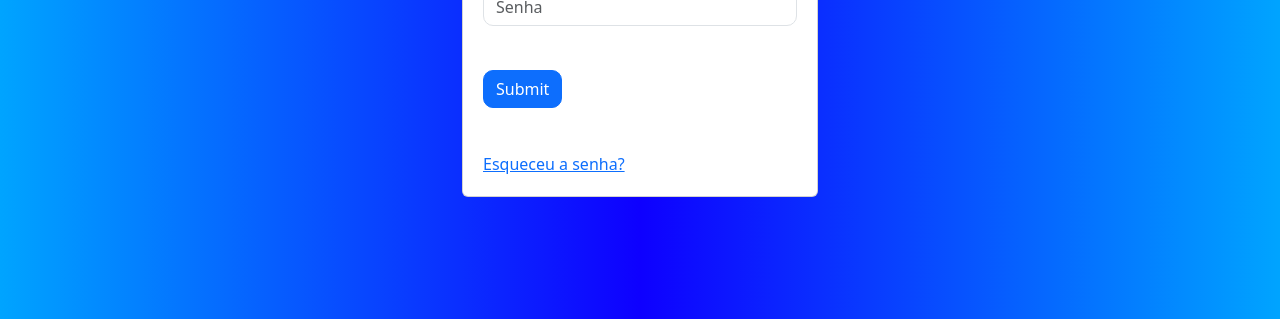
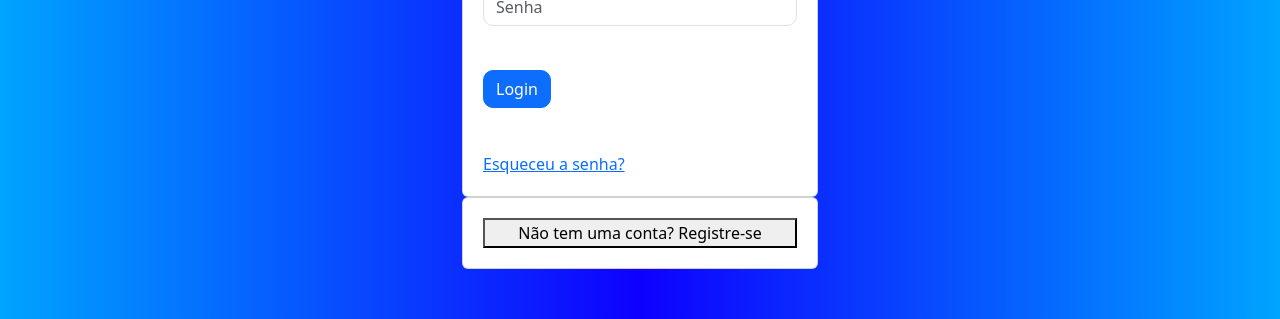
Before and after one commit to Caac1984/ProjetoIntegradorVue, a Vue app: page /#/ in a window 1280 px wide. Shown: the part 323-642 px from the top of the page. Built offline with nearby package versions, Linux system fonts and the light colour scheme.

Commit message:
Atualização

```diff
--- a/src/views/LoginView.vue
+++ b/src/views/LoginView.vue
@@ -20,7 +20,7 @@
                      <!-- Título do card de login -->
                      <h2>Login</h2>
                      <!-- Formulário de login -->
-                     <form class="form-group">
+                     <form class="form-group" @submit.prevent="doLogin">
                         <!-- Input de e-mail -->
                         <input v-model="emailLogin" type="email" class="form-control" placeholder="E-mail" required>
                         <br>
@@ -28,7 +28,7 @@
                         <input v-model="senhaLogin" type="password" class="form-control" placeholder="Senha" required>
                         <br>
                         <!-- Botão de envio do formulário de login -->
-                        <input type="submit" class="btn btn-primary" @click="doLogin">
+                        <input type="submit" class="btn btn-primary" value="Login">
                         <br><br>
                         <!-- Link para redefinição de senha -->
                         <router-link to="/alterarsenha" target="_blank">Esqueceu a senha?</router-link>
@@ -40,7 +40,7 @@
                      <!-- Título do card de registro -->
                      <h1>Sign Up</h1>
                      <!-- Formulário de registro -->
-                     <form class="form-group">
+                     <form class="form-group" @submit.prevent="doRegister">
                         <!-- Input de e-mail para registro -->
                         <input v-model="emailReg" type="email" class="form-control" placeholder="E-mail" required>
                         <!-- Input de senha para registro -->
@@ -48,8 +48,15 @@
                         <!-- Input de confirmação de senha -->
                         <input v-model="confirmReg" type="password" class="form-control" placeholder="Confirma Senha" required>
                         <!-- Botão de envio do formulário de registro -->
-                        <input type="submit" class="btn btn-primary" @click="doRegister">
+                        <input type="submit" class="btn btn-primary" value="Registrar">
                      </form>
+                     <!-- Botão para alternar para a visualização de login -->
+                     <button @click="toggleRegister">Já tem uma conta? Login</button>
+                  </div>
+
+                  <!-- Botão para alternar para a visualização de registro -->
+                  <div v-if="!registerActive" class="card">
+                     <button @click="toggleRegister">Não tem uma conta? Registre-se</button>
                   </div>
                </div>
             </div>
@@ -59,7 +66,12 @@
 </template>
 
 <script>
+import { routerLink } from 'vue-router';
+
 export default {
+   components: {
+      routerLink
+   },
    data() {
       return {
          registerActive: false, // Estado para alternar entre login e registro
@@ -72,20 +84,23 @@ export default {
       };
    },
    methods: {
-      doLogin(event) {
-         event.preventDefault(); // Previne o comportamento padrão do botão submit
+      toggleRegister() {
+         this.registerActive = !this.registerActive; // Alterna entre as visualizações de login e registro
+      },
+      doLogin() {
          if (this.emailLogin && this.senhaLogin) {
             // Lógica para realizar o login (pode incluir chamadas de API)
             console.log('Logando com', this.emailLogin, this.senhaLogin);
+            this.emptyFields = false; // Reseta o estado de campos vazios
          } else {
             this.emptyFields = true; // Define que há campos vazios
          }
       },
-      doRegister(event) {
-         event.preventDefault(); // Previne o comportamento padrão do botão submit
+      doRegister() {
          if (this.emailReg && this.senhaReg && this.senhaReg === this.confirmReg) {
             // Lógica para realizar o registro (pode incluir chamadas de API)
             console.log('Registrando com', this.emailReg, this.senhaReg);
+            this.emptyFields = false; // Reseta o estado de campos vazios
          } else {
             this.emptyFields = true; // Define que há campos vazios ou senhas não coincidem
          }
```
